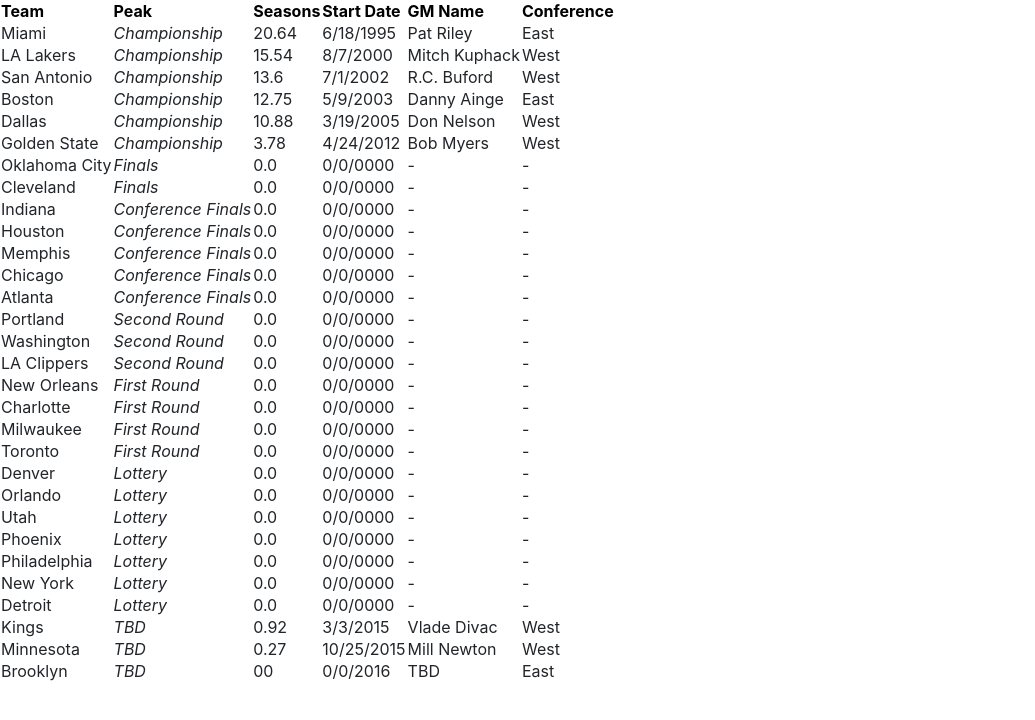
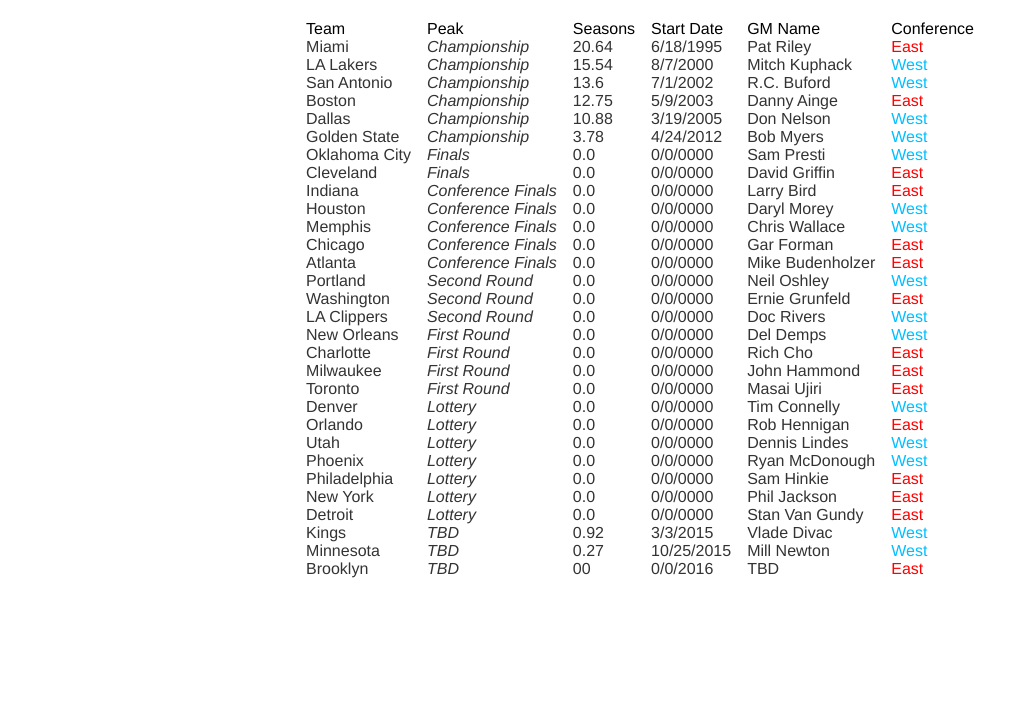
Before and after one commit to bencasalino/test_sortable_tables, a plain HTML site: page index.html in a window 1280 px wide. Shown: the whole page, without its empty margins (0-1035 px from the left). Drawn offline with nearby package versions, Linux system fonts and the light colour scheme.

Commit message:
refator some more css and fill out table more!

```diff
--- a/css/style.css
+++ b/css/style.css
@@ -1,11 +1,21 @@
-thead  > tr {
-    color:black;
+thead > tr {
+    color: black;
     font-weight: bold;
-
 }
-
-
-
 .champ, .finals, .conf, .secondrd, .firstrd, .lottery, .tbd {
     font-style: italic;
+    font-weight: lighter;
 }
+td {
+    padding-left: .5em;
+    padding-right: .5em;
+    font-weight: lighter;
+}
+.east {
+    color: red;
+    font-weight: lighter;
+}
+.west {
+    color: #00BFFF;
+    font-weight: lighter;
+}
--- a/index.html
+++ b/index.html
@@ -3,15 +3,16 @@
 <head>
     <!-- Normalize CSS -->
     <link rel="stylesheet" type="text/css" href="css/normalize.css">
-    <!-- Bootstrap CSS -->
-    <link rel="stylesheet" type="text/css" href="bootstrap/dist/css/bootstrap.min.css">
+    <!-- Latest compiled and minified CSS -->
+    <link rel="stylesheet" href="https://maxcdn.bootstrapcdn.com/bootstrap/3.3.6/css/bootstrap.min.css" integrity="sha384-1q8mTJOASx8j1Au+a5WDVnPi2lkFfwwEAa8hDDdjZlpLegxhjVME1fgjWPGmkzs7" crossorigin="anonymous">
     <!-- External CSS -->
     <link rel="stylesheet" type="text/css" href="css/style.css">
 </head>
 
 <body>
+    <br>
     <section>
-        <table>
+        <table align="center">
             <thead>
                 <tr>
                     <td>Team </td>
@@ -29,7 +30,7 @@
                     <td> 20.64 </td>
                     <td> 6/18/1995 </td>
                     <td> Pat Riley </td>
-                    <td>East </td>
+                    <td class="east">East </td>
                 </tr>
 
                 <tr>
@@ -38,7 +39,7 @@
                     <td> 15.54</td>
                     <td> 8/7/2000 </td>
                     <td> Mitch Kuphack </td>
-                    <td>West </td>
+                    <td class="west"> West</td>
                 </tr>
                 <tr>
                     <td> San Antonio </td>
@@ -46,7 +47,7 @@
                     <td> 13.6</td>
                     <td> 7/1/2002 </td>
                     <td> R.C. Buford </td>
-                    <td>West </td>
+                    <td class="west"> West</td>
                 </tr>
                 <tr>
                     <td> Boston</td>
@@ -54,7 +55,7 @@
                     <td> 12.75</td>
                     <td>5/9/2003</td>
                     <td> Danny Ainge</td>
-                    <td>East </td>
+                    <td class="east">East </td>
                 </tr>
                 <tr>
                     <td> Dallas</td>
@@ -62,7 +63,7 @@
                     <td> 10.88</td>
                     <td> 3/19/2005 </td>
                     <td> Don Nelson </td>
-                    <td>West </td>
+                    <td class="west"> West</td>
                 </tr>
                 <tr>
                     <td> Golden State </td>
@@ -70,175 +71,175 @@
                     <td> 3.78 </td>
                     <td> 4/24/2012 </td>
                     <td> Bob Myers </td>
-                    <td>West </td>
+                    <td class="west"> West</td>
                 </tr>
                 <tr>
                     <td> Oklahoma City</td>
                     <td class="finals"> Finals</td>
                     <td> 0.0 </td>
                     <td> 0/0/0000</td>
-                    <td> - </td>
-                    <td> - </td>
+                    <td> Sam Presti </td>
+                    <td class="west"> West</td>
                 </tr>
                 <tr>
                     <td> Cleveland </td>
                     <td class="finals"> Finals</td>
                     <td> 0.0 </td>
                     <td> 0/0/0000</td>
-                    <td> - </td>
-                    <td> - </td>
+                    <td> David Griffin </td>
+                    <td class="east">East </td>
                 </tr>
                 <tr>
                     <td> Indiana </td>
                     <td class="conf"> Conference Finals </td>
                     <td> 0.0 </td>
                     <td> 0/0/0000</td>
-                    <td> - </td>
-                    <td> - </td>
+                    <td> Larry Bird </td>
+                    <td class="east">East </td>
                 </tr>
                 <tr>
                     <td> Houston </td>
                     <td class="conf"> Conference Finals </td>
                     <td> 0.0 </td>
                     <td> 0/0/0000</td>
-                    <td> - </td>
-                    <td> - </td>
+                    <td> Daryl Morey </td>
+                    <td class="west"> West</td>
                 </tr>
                 <tr>
                     <td> Memphis </td>
                     <td class="conf"> Conference Finals </td>
                     <td> 0.0 </td>
                     <td> 0/0/0000</td>
-                    <td> - </td>
-                    <td> - </td>
+                    <td> Chris Wallace </td>
+                    <td class="west"> West</td>
                 </tr>
                 <tr>
                     <td> Chicago </td>
                     <td class="conf"> Conference Finals </td>
                     <td> 0.0 </td>
                     <td> 0/0/0000</td>
-                    <td> - </td>
-                    <td> - </td>
+                    <td> Gar Forman </td>
+                    <td class="east">East </td>
                 </tr>
                 <tr>
                     <td> Atlanta </td>
                     <td class="conf"> Conference Finals </td>
                     <td> 0.0 </td>
                     <td> 0/0/0000</td>
-                    <td> - </td>
-                    <td> - </td>
+                    <td> Mike Budenholzer </td>
+                    <td class="east">East </td>
                 </tr>
                 <tr>
                     <td> Portland </td>
                     <td class="secondrd"> Second Round </td>
                     <td> 0.0 </td>
                     <td> 0/0/0000</td>
-                    <td> - </td>
-                    <td> - </td>
+                    <td> Neil Oshley </td>
+                    <td class="west"> West</td>
                 </tr>
                 <tr>
                     <td> Washington </td>
                     <td class="secondrd"> Second Round </td>
                     <td> 0.0 </td>
                     <td> 0/0/0000</td>
-                    <td> - </td>
-                    <td> - </td>
+                    <td> Ernie Grunfeld </td>
+                    <td class="east">East </td>
                 </tr>
                 <tr>
                     <td> LA Clippers</td>
                     <td class="secondrd"> Second Round </td>
                     <td> 0.0 </td>
                     <td> 0/0/0000</td>
-                    <td> - </td>
-                    <td> - </td>
+                    <td> Doc Rivers </td>
+                    <td class="west"> West</td>
                 </tr>
                 <tr>
                     <td> New Orleans </td>
                     <td class="firstrd"> First Round </td>
                     <td> 0.0 </td>
                     <td> 0/0/0000</td>
-                    <td> - </td>
-                    <td> - </td>
+                    <td> Del Demps </td>
+                    <td class="west"> West</td>
                 </tr>
                 <tr>
                     <td> Charlotte </td>
                     <td class="firstrd"> First Round </td>
                     <td> 0.0 </td>
                     <td> 0/0/0000</td>
-                    <td> - </td>
-                    <td> - </td>
+                    <td> Rich Cho </td>
+                    <td class="east">East </td>
                 </tr>
                 <tr>
                     <td> Milwaukee </td>
                     <td class="firstrd"> First Round </td>
                     <td> 0.0 </td>
                     <td> 0/0/0000</td>
-                    <td> - </td>
-                    <td> - </td>
+                    <td> John Hammond</td>
+                    <td class="east">East </td>
                 </tr>
                 <tr>
                     <td> Toronto </td>
                     <td class="firstrd"> First Round </td>
                     <td> 0.0 </td>
                     <td> 0/0/0000</td>
-                    <td> - </td>
-                    <td> - </td>
+                    <td> Masai Ujiri </td>
+                    <td class="east">East </td>
                 </tr>
                 <tr>
                     <td> Denver </td>
                     <td class="lottery"> Lottery </td>
                     <td> 0.0 </td>
                     <td> 0/0/0000</td>
-                    <td> - </td>
-                    <td> - </td>
+                    <td> Tim Connelly </td>
+                    <td class="west"> West</td>
                 </tr>
                 <tr>
                     <td> Orlando </td>
                     <td class="lottery"> Lottery </td>
                     <td> 0.0 </td>
                     <td> 0/0/0000</td>
-                    <td> - </td>
-                    <td> - </td>
+                    <td> Rob Hennigan </td>
+                    <td class="east">East </td>
                 </tr>
                 <tr>
                     <td> Utah </td>
                     <td class="lottery"> Lottery </td>
                     <td> 0.0 </td>
                     <td> 0/0/0000</td>
-                    <td> - </td>
-                    <td> - </td>
+                    <td> Dennis Lindes </td>
+                    <td class="west"> West</td>
                 </tr>
                 <tr>
                     <td> Phoenix</td>
                     <td class="lottery"> Lottery </td>
                     <td> 0.0 </td>
                     <td> 0/0/0000</td>
-                    <td> - </td>
-                    <td> - </td>
+                    <td> Ryan McDonough </td>
+                    <td class="west"> West</td>
                 </tr>
                 <tr>
                     <td> Philadelphia</td>
                     <td class="lottery"> Lottery </td>
                     <td> 0.0 </td>
                     <td> 0/0/0000</td>
-                    <td> - </td>
-                    <td> - </td>
+                    <td> Sam Hinkie </td>
+                    <td class="east">East </td>
                 </tr>
                 <tr>
                     <td> New York</td>
                     <td class="lottery"> Lottery </td>
                     <td> 0.0 </td>
                     <td> 0/0/0000</td>
-                    <td> - </td>
-                    <td> - </td>
+                    <td> Phil Jackson </td>
+                    <td class="east">East </td>
                 </tr>
                 <tr>
                     <td> Detroit </td>
                     <td class="lottery"> Lottery </td>
                     <td> 0.0 </td>
                     <td> 0/0/0000</td>
-                    <td> - </td>
-                    <td> - </td>
+                    <td> Stan Van Gundy </td>
+                    <td class="east">East </td>
                 </tr>
                 <tr>
                     <td> Kings </td>
@@ -246,7 +247,7 @@
                     <td> 0.92 </td>
                     <td> 3/3/2015</td>
                     <td> Vlade Divac </td>
-                    <td> West</td>
+                    <td class="west"> West</td>
                 </tr>
                 <tr>
                     <td> Minnesota </td>
@@ -254,7 +255,7 @@
                     <td> 0.27 </td>
                     <td> 10/25/2015</td>
                     <td> Mill Newton </td>
-                    <td> West</td>
+                    <td class="west"> West</td>
                 </tr>
                 <tr>
                     <td> Brooklyn </td>
@@ -262,7 +263,7 @@
                     <td> 00 </td>
                     <td> 0/0/2016</td>
                     <td> TBD </td>
-                    <td> East</td>
+                    <td class="east">East </td>
                 </tr>
             </tbody>
         </table>
```
